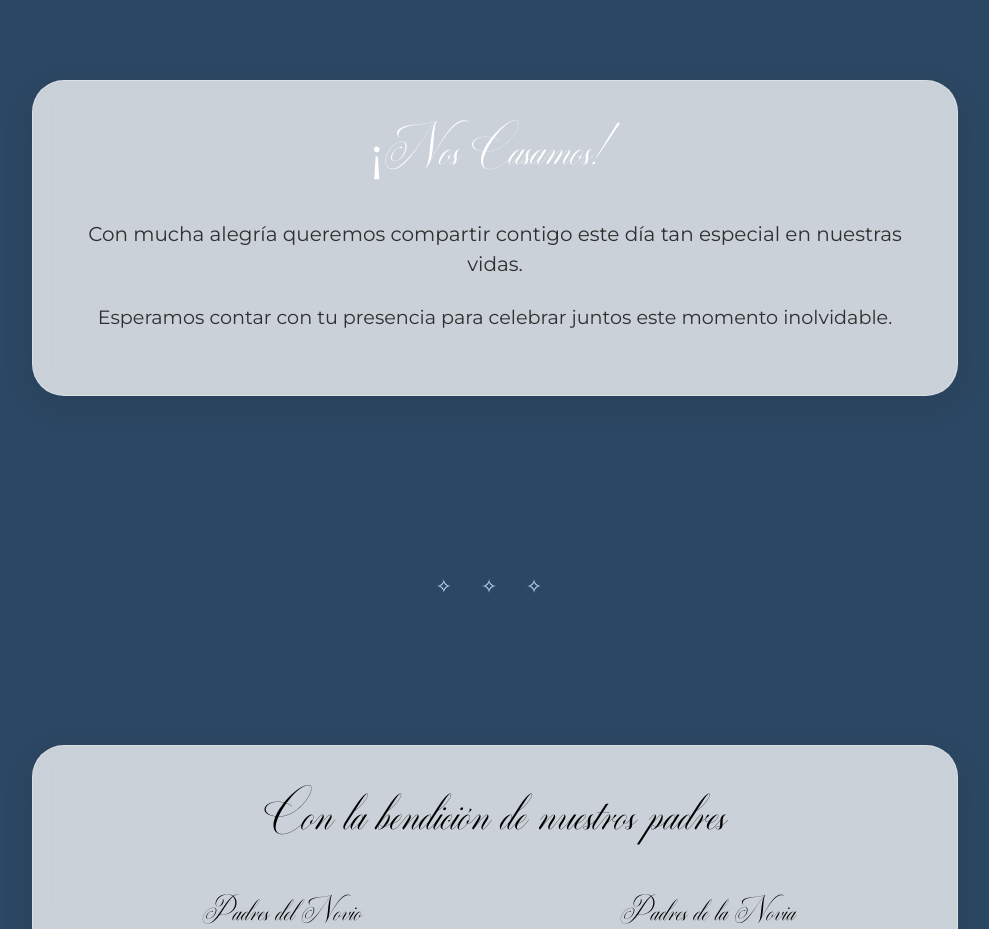
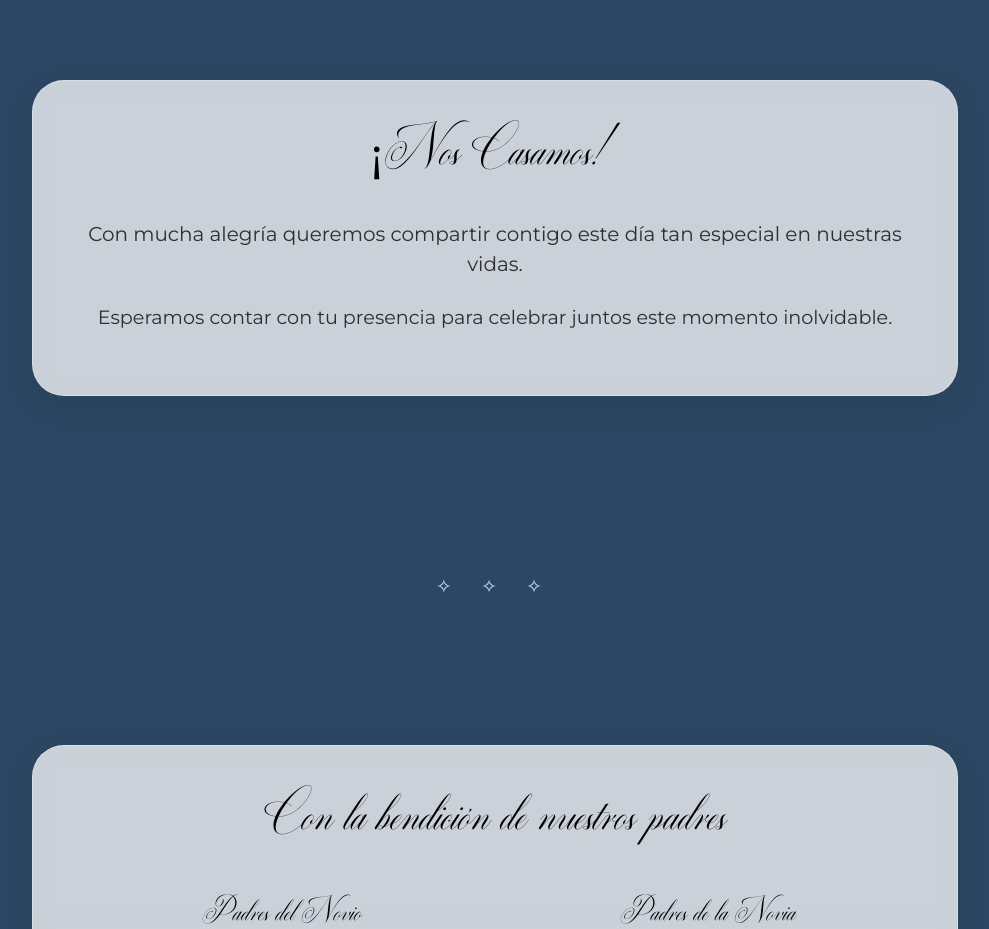
Before and after one commit to MauricioArroyo511/Invitaci-n-de-boda, a plain HTML site: page index.html in a window 1280 px wide. Shown: the part 800-1729 px from the top of the page, without its empty margins (145-1134 px from the left). Drawn offline with nearby package versions, Linux system fonts and the light colour scheme.

Commit message:
Update index.html

```diff
--- a/index.html
+++ b/index.html
@@ -481,7 +481,7 @@ document.addEventListener("click", function() {
 
     <div class="card-custom text-center">
 
-      <h2 class="section-title">
+      <h2 class="section-title" style="color:black;">
         ¡Nos Casamos!
       </h2>
 
```
